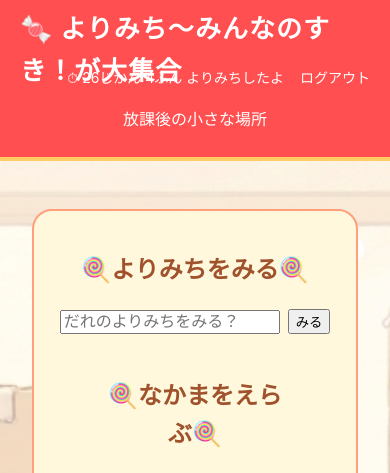
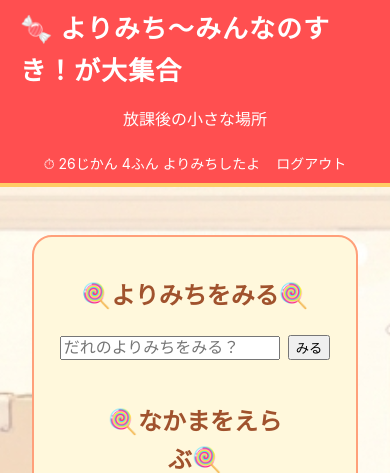
Before and after one commit to E-team-RT/E-team-Hackathon, a Flask app: page /home in a window 390 px wide. Shown: the top 473 px of the page. Run offline with Flask 2, Linux system fonts and the light colour scheme; the visitor is signed in with stand-in values (Sample User, id 1); some libraries are stand-ins or nearby versions.

Commit message:
狭い範囲でのヘッダーの重なりを修正

```diff
--- a/SNSApp/static/css/base.css
+++ b/SNSApp/static/css/base.css
@@ -122,11 +122,20 @@ main {
 }
 
 /* =========================
-メディアクエリ 1024px以下の場合、画面背景の設定を固定からスクロールに変更
+メディアクエリ 1024px以下の場合、画面背景の設定を固定からスクロールに変更、ヘッダーも柔軟に可変できるようにしました。
 ========================= */
 @media (max-width: 1024px){
 	body {
 		background-attachment:scroll;
 
 	}
+	.header-inner{
+	flex-direction: column;
+	gap: 4px;
+	}
+
+	.header-user{
+	position:static;
+	right: auto;
+	}
 }
```
